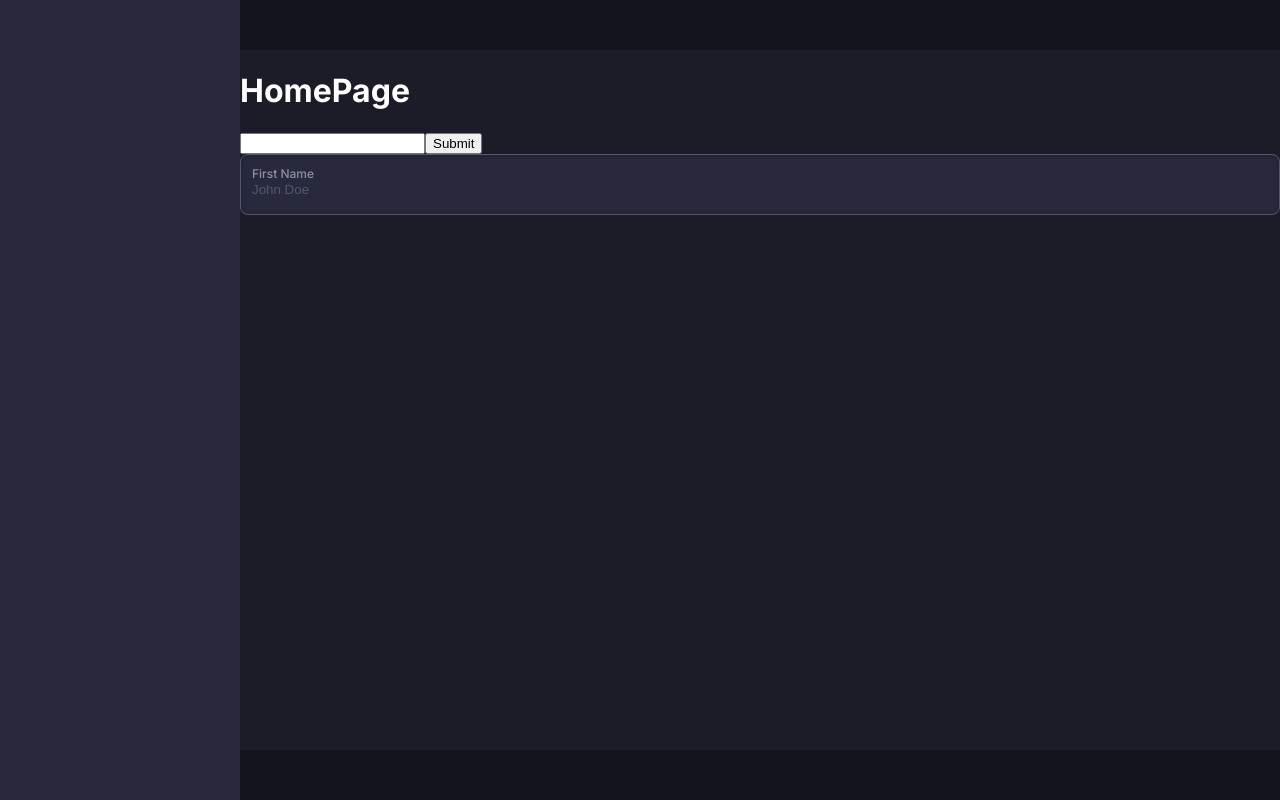
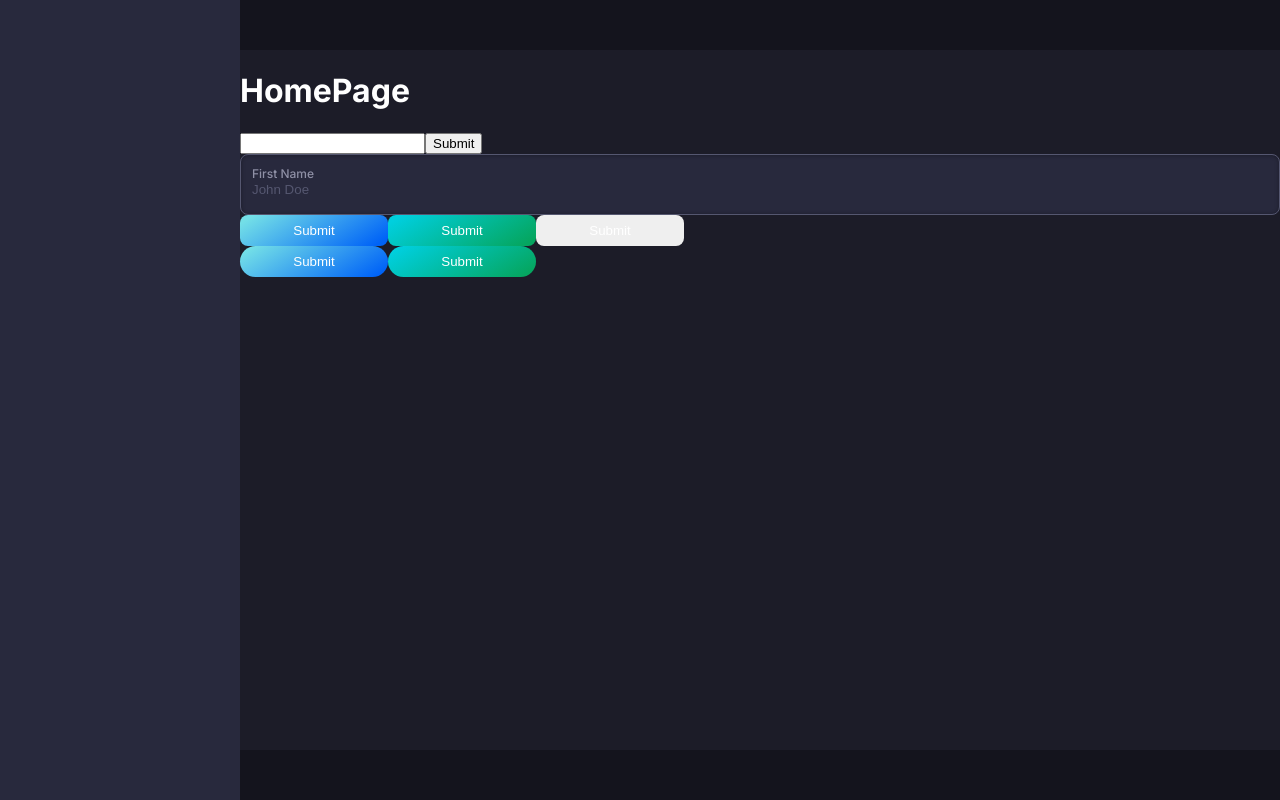
Before and after one commit to farhanjamil259/comission-frontend-react, a React (Create React App) app: page / in a window 1280 px wide. Built offline with nearby package versions, Linux system fonts and the light colour scheme.

Commit message:
feat: added button variants and styling

```diff
--- a/package.json
+++ b/package.json
@@ -11,6 +11,7 @@
     "@types/react": "^17.0.38",
     "@types/react-dom": "^17.0.11",
     "axios": "^0.25.0",
+    "classnames": "^2.3.1",
     "install": "^0.13.0",
     "npm": "^8.4.0",
     "react": "^17.0.2",
--- a/src/components/button/Button.scss
+++ b/src/components/button/Button.scss
@@ -1,2 +1,24 @@
 .igs-button {
+  min-width: 148px;
+  padding: 8px;
+
+  &:hover {
+    cursor: pointer;
+  }
+
+  border: none;
+  color: #fff;
+  border-radius: 8px;
+
+  &--success {
+    background: $gradient-success;
+  }
+
+  &--primary {
+    background: $gradient-primary;
+  }
+
+  &--rounded {
+    border-radius: 24px;
+  }
 }
--- a/src/components/button/Button.tsx
+++ b/src/components/button/Button.tsx
@@ -1,7 +1,30 @@
 import React from "react";
+import classNames from "classnames";
 
-const Button = (): React.ReactElement => {
-  return <button className="igs-button">Button</button>;
+interface ButtonProps extends React.ButtonHTMLAttributes<HTMLButtonElement> {
+  text?: string;
+  variant?: "success" | "primary";
+  rounded?: boolean;
+}
+
+const Button = ({
+  text,
+  variant,
+  rounded,
+  ...otherProps
+}: ButtonProps): React.ReactElement => {
+  const coreClassName = "igs-button";
+
+  const newClassName = classNames(coreClassName, {
+    [`${coreClassName}--${variant}`]: variant,
+    [`${coreClassName}--rounded`]: rounded,
+  });
+
+  return (
+    <button {...otherProps} className={newClassName}>
+      {text}
+    </button>
+  );
 };
 
 export default Button;
--- a/src/pages/Home.tsx
+++ b/src/pages/Home.tsx
@@ -1,5 +1,6 @@
 import React, { useState } from "react";
 import { useDispatch, useSelector } from "react-redux";
+import Button from "../components/button/Button";
 import InputField from "../components/inputs/InputField";
 import { State } from "../redux";
 import { IData, loadDataAction } from "../redux/modules/data";
@@ -72,6 +73,16 @@ const Home = (): React.ReactElement => {
       </form>
 
       <InputField label="First Name" placeholder="John Doe" />
+
+      <div>
+        <Button variant="primary" text="Submit" />
+        <Button variant="success" text="Submit" />
+        <Button text="Submit" />
+      </div>
+      <div>
+        <Button rounded variant="primary" text="Submit" />
+        <Button rounded variant="success" text="Submit" />
+      </div>
     </div>
   );
 };
```
Also changed, not shown: 1 other file (tests, documents, lock files or other folders).
